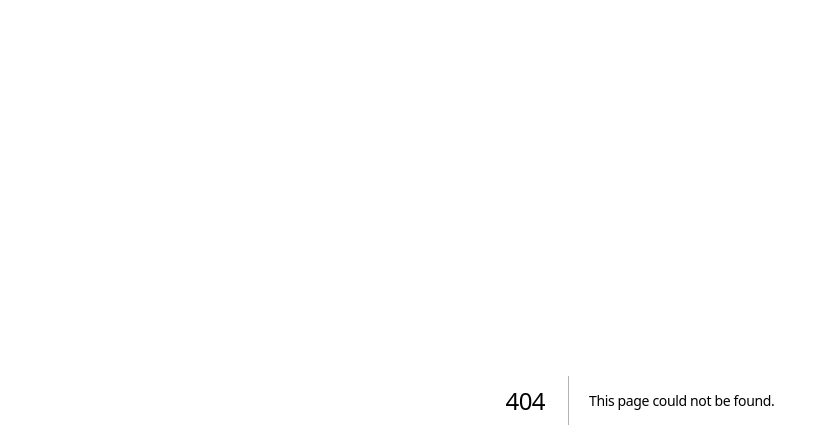
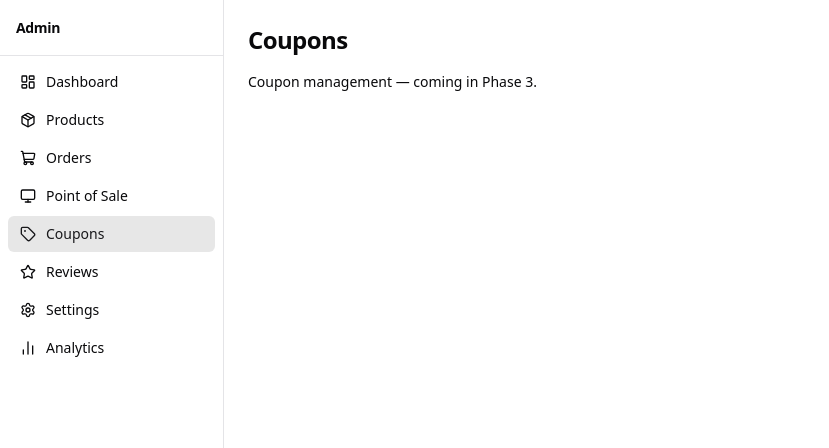
Before and after one commit to Ansarissab/ShopFlare, a Next.js app: page /admin/coupons in a window 1280 px wide. Before the commit this address had no page. Shown: the top 448 px of the page, without its empty margins (0-829 px from the left). Built offline with nearby package versions, Linux system fonts and the light colour scheme.

Commit message:
feat(admin): Phase 3 stub pages (coupons, reviews, analytics)
Placeholder pages to keep sidebar links functional; full
implementation deferred to Phase 3 (agents N, P, and analytics).

```diff
--- /dev/null
+++ b/src/app/(admin)/admin/analytics/page.tsx
@@ -0,0 +1,10 @@
+import { en } from '@/lib/i18n/en'
+
+export default function AdminAnalyticsPage() {
+  return (
+    <div className="flex flex-col gap-4">
+      <h1 className="text-2xl font-bold tracking-tight">{en.admin.analytics}</h1>
+      <p className="text-sm text-muted-foreground">Analytics dashboard — coming in Phase 3.</p>
+    </div>
+  )
+}
--- /dev/null
+++ b/src/app/(admin)/admin/coupons/page.tsx
@@ -0,0 +1,10 @@
+import { en } from '@/lib/i18n/en'
+
+export default function AdminCouponsPage() {
+  return (
+    <div className="flex flex-col gap-4">
+      <h1 className="text-2xl font-bold tracking-tight">{en.admin.coupons}</h1>
+      <p className="text-sm text-muted-foreground">Coupon management — coming in Phase 3.</p>
+    </div>
+  )
+}
--- /dev/null
+++ b/src/app/(admin)/admin/reviews/page.tsx
@@ -0,0 +1,10 @@
+import { en } from '@/lib/i18n/en'
+
+export default function AdminReviewsPage() {
+  return (
+    <div className="flex flex-col gap-4">
+      <h1 className="text-2xl font-bold tracking-tight">{en.admin.reviews}</h1>
+      <p className="text-sm text-muted-foreground">Review moderation — coming in Phase 3.</p>
+    </div>
+  )
+}
```
